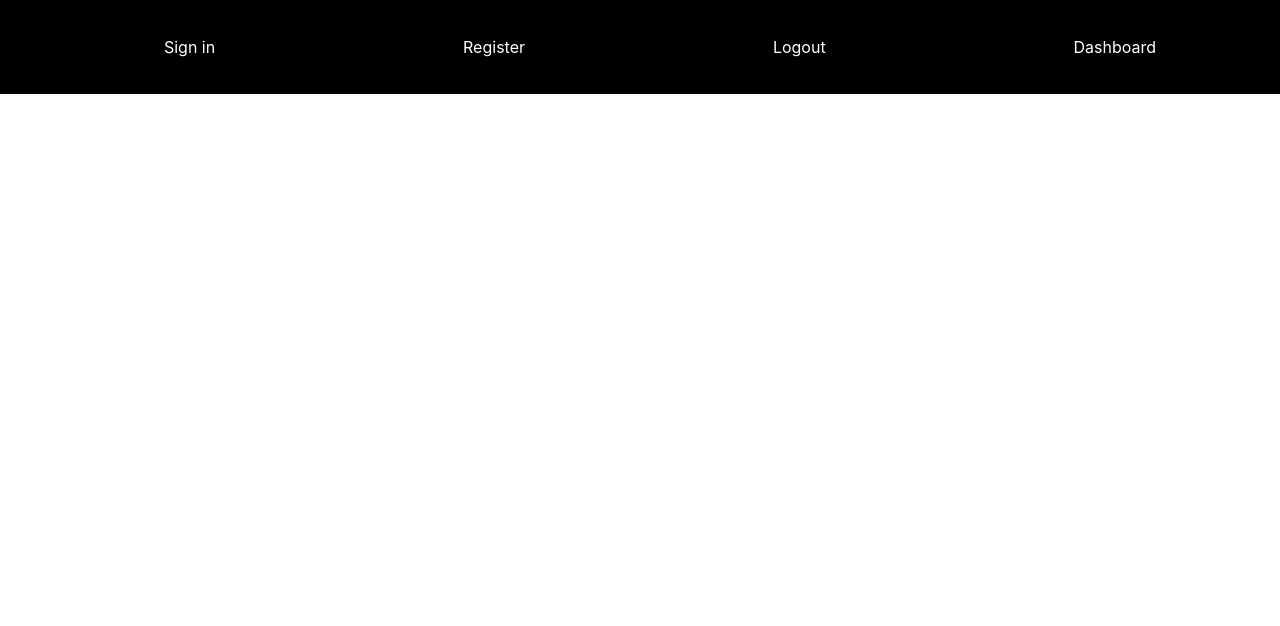
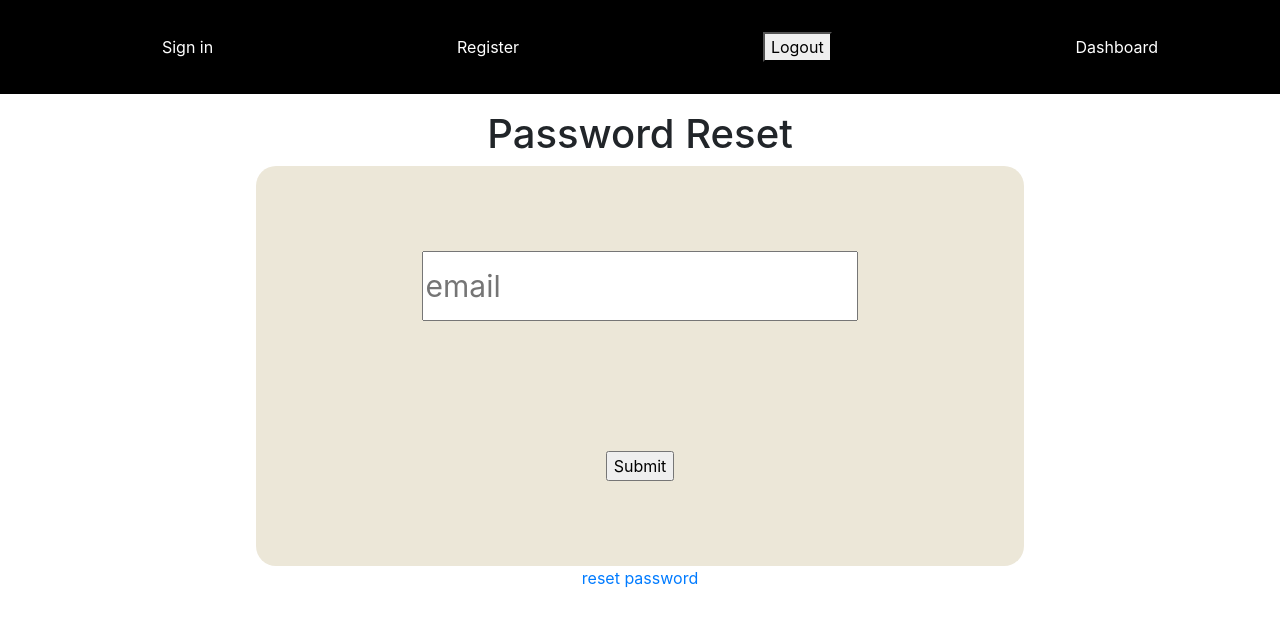
Before and after one commit to ChrisWhite12/clientportal_FE, a React (Create React App) app: page /forgot_password in a window 1280 px wide. Shown: the top 626 px of the page. Built offline with nearby package versions, Linux system fonts and the light colour scheme.

Commit message:
adding forgot & reset password forms

```diff
--- a/package.json
+++ b/package.json
@@ -6,9 +6,9 @@
     "@testing-library/jest-dom": "^5.11.4",
     "@testing-library/react": "^11.1.0",
     "@testing-library/user-event": "^12.1.10",
-
     "axios": "^0.21.0",
     "bootstrap": "^4.5.3",
+    "nodemailer": "^6.4.16",
     "react": "^17.0.1",
     "react-bootstrap": "^1.4.0",
     "react-dom": "^17.0.1",
--- a/src/App.js
+++ b/src/App.js
@@ -10,6 +10,8 @@ import Login from './components/Login.js';
 import Register from './components/Register.js'
 import stateReducer from './config/stateReducer'
 import { StateContext } from './config/store';
+import ForgotPassword from './components/ForgotPassword';
+import ResetPassword from './components/ResetPassword';
 
 
 
@@ -31,6 +33,8 @@ function App() {
           <Route exact path='/' component={Dashboard} />
           <Route path='/sign_in' component={Login} />
           <Route path='/register' component={Register} />
+          <Route path='/forgot_password' component={ForgotPassword} />
+          <Route path='/reset_password' component={ResetPassword} />
         </Switch>
       </div>
       </Router>
--- /dev/null
+++ b/src/components/ForgotPassword.js
@@ -0,0 +1,32 @@
+import React, {Component, useState} from 'react'
+import {Link} from 'react-router-dom'
+
+const ForgotPassword = () => {
+
+    const [email, setEmail] = useState('')
+
+    const handleChange = (event) => {
+        setEmail(event.target.value)
+    }
+
+    const handleSubmit = (event) => {
+        event.preventDefault()
+        console.log('submit')
+    }
+
+    return (
+        <div className="main_sec">
+            <h1>Password Reset</h1>
+            <form className="login_card" onSubmit={handleSubmit}>
+                <input className="login_fields" name="email" onChange={handleChange} type="text" placeholder="email"></input>
+                <input id="forgot_password_btn" type="submit"></input>
+            </form>
+
+            <Link to="/reset_password">
+                reset password
+            </Link>
+        </div>
+    )
+}
+
+export default ForgotPassword
--- a/src/components/Login.js
+++ b/src/components/Login.js
@@ -1,6 +1,7 @@
 import React, {Component, useState} from 'react'
 import {useGlobalState} from "../config/store"
 import {loginUser} from "../services/authServices"
+import {Link} from 'react-router-dom'
 
 const Login = ({history}) => {
     const [userDetails, setUserDetails] = useState()
@@ -40,7 +41,9 @@ const Login = ({history}) => {
                     <input type="checkbox"></input>
                     <label> Remember Me</label>
                 </div>
-                <a>Forgot Password</a>
+                <Link to="/forgot_password">
+                    Forgot password
+                </Link>
                 <input id="login_btn" type="submit" value="Log In"></input>
                 <input id="sign_up_btn" type="button" value="Sign Up"></input>
             </form>
--- a/src/components/Nav.js
+++ b/src/components/Nav.js
@@ -32,9 +32,9 @@ const Nav = () => {
                 <Link to="/register">
                     Register
                 </Link>
-                <a href="#" onClick={onLogout}>
+                <button id="logout_btn" onClick={onLogout}>
                     Logout
-                </a>
+                </button>
                 <Link to="/">
                     Dashboard
                 </Link>
--- a/src/components/Register.js
+++ b/src/components/Register.js
@@ -4,7 +4,10 @@ import {registerUser} from "../services/authServices"
 
 const Register = ({history}) => {
 
-    const [userDetails, setUserDetails] = useState()
+    const [userDetails, setUserDetails] = useState({
+        password: '',
+        password_confirm: ''
+    })
     const {store, dispatch} = useGlobalState()
 
     function handleChange(event){
@@ -17,6 +20,8 @@ const Register = ({history}) => {
     }
 
     function handleSubmit(event){
+
+        if(userDetails["password"] === userDetails["password_confirm"]){
             event.preventDefault()
             registerUser(userDetails)
                 .then(() => {
@@ -28,6 +33,10 @@ const Register = ({history}) => {
                 })
                 .catch((err) => {console.log(err)})
         }
+        else{
+            console.log('fail - password do not match')
+        }
+    }
 
     return (
         <div className="main_sec">
@@ -35,7 +44,8 @@ const Register = ({history}) => {
             <form className="login_card" onSubmit={handleSubmit}>
                 <input className="login_fields" name="email" type="text" placeholder="email" onChange={handleChange}></input>
                 <input className="login_fields" name="password" type="password" placeholder="password" onChange={handleChange}></input>
-                <input className="login_fields" name="pass_conf" type="password" placeholder="confirm password" onChange={handleChange}></input>
+                <input className="login_fields" name="password_confirm" type="password" placeholder="confirm password" onChange={handleChange}></input>
+                {!userDetails["password"] ? <p></p> : (userDetails["password"] === userDetails["password_confirm"])? <p style={{color: "green"}}>passwords match</p>: <p style={{color: "red"}}>passwords don't match</p>}
                 <div>
                     <input type="checkbox"></input>
                     <label>Agree to terms and conditions</label>
--- /dev/null
+++ b/src/components/ResetPassword.js
@@ -0,0 +1,44 @@
+import React, {Component, useState} from 'react'
+import {Link} from 'react-router-dom'
+
+const ResetPassword = () => {
+
+    const [userDetails, setUserDetails] = useState({
+        password: '',
+        password_confirm: ''
+    })
+
+    const handleChange = (event) => {
+        const name = event.target.name
+        const value = event.target.value
+
+        setUserDetails({
+            ...userDetails,
+            [name]: value
+        })
+    }
+
+    const handleSubmit = (event) => {
+        event.preventDefault()
+        if(userDetails["password"] === userDetails["password_confirm"]){
+            console.log('success')
+        }
+        else{
+            console.log("fail")
+        }
+    }
+
+    return (
+        <div className="main_sec">
+            <h1>Password Reset</h1>
+            <form className="login_card" onSubmit={handleSubmit}>
+                <input className="login_fields" name="password" onChange={handleChange} type="password" placeholder="password"></input>
+                <input className="login_fields" name="password_confirm" onChange={handleChange} type="password" placeholder="password confirm"></input>
+                {!userDetails["password"] ? <p></p> : (userDetails["password"] === userDetails["password_confirm"])? <p style={{color: "green"}}>passwords match</p>: <p style={{color: "red"}}>passwords don't match</p>}
+                <input id="forgot_password_btn" type="submit"></input>
+            </form>
+        </div>
+    )
+}
+
+export default ResetPassword
```
Also changed, not shown: 2 other files (tests, documents, lock files or other folders). Lines whose indentation alone changed are shown as unchanged.
